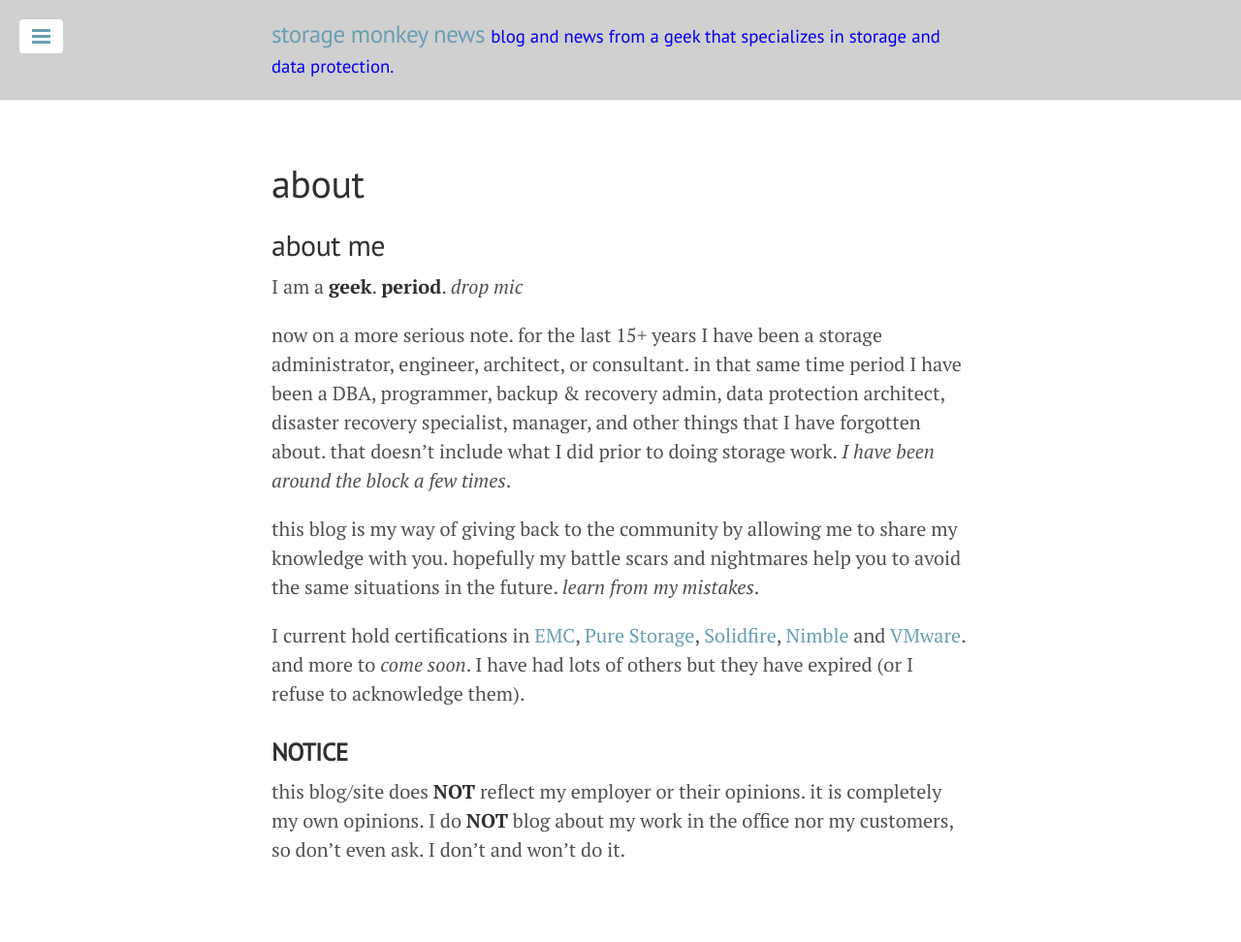
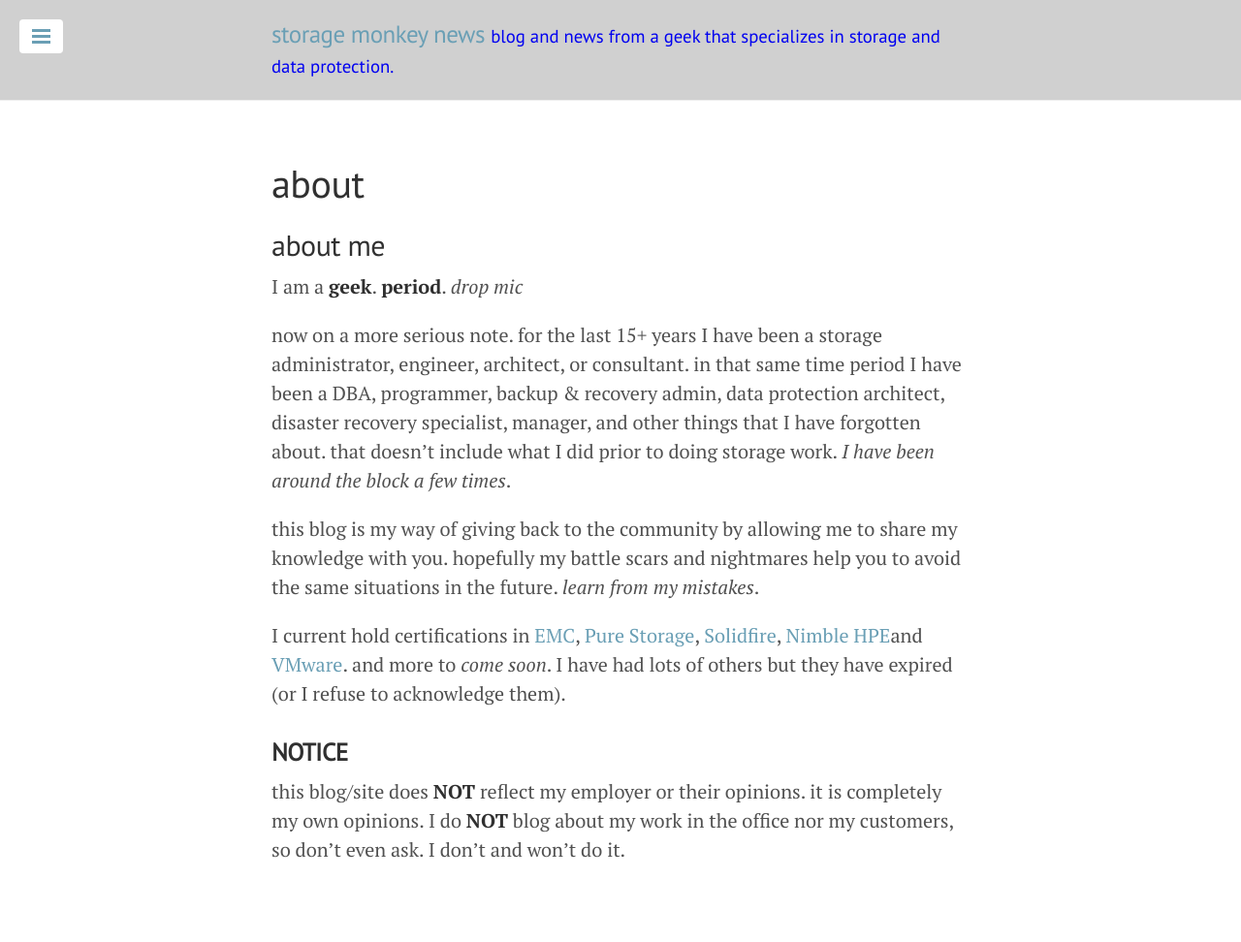
Before and after one commit to sboss/sboss.github.io, a Jekyll site: the page built from about.md, in a window 1280 px wide. Shown: the whole page at 97% size. Built offline with Jekyll 4.4.1, drawn with Linux system fonts in a browser that asks for light colours; nearby versions of some CDN libraries.

Commit message:
updated about me page for my HPE certification updated the infrastrucutre automation post to remove a tag that I didnt talk about. oops

```diff
--- a/about.md
+++ b/about.md
@@ -13,7 +13,7 @@ now on a more serious note.  for the last 15+ years I have been a storage admini
 
 this blog is my way of giving back to the community by allowing me to share my knowledge with you.  hopefully my battle scars and nightmares help you to avoid the same situations in the future.  *learn from my mistakes*.
 
-I current hold certifications in [EMC](http://emc.com), [Pure Storage](https://purestorage.com), [Solidfire](http://solidfire.com), [Nimble](https://nimblestorage.com) and [VMware](http://vmware.com).  and more to *come soon*.  I have had lots of others but they have expired (or I refuse to acknowledge them).
+I current hold certifications in [EMC]( http://emc.com ), [Pure Storage]( https://purestorage.com ), [Solidfire]( http://solidfire.com ), [Nimble]( https://nimblestorage.com ) [HPE]( http://hpe.com )and [VMware]( http://vmware.com ).  and more to *come soon*.  I have had lots of others but they have expired (or I refuse to acknowledge them).
 
 ### **NOTICE**
 
```
Also changed, not shown: _posts/2016-05-18-infrastructure-automation.md (+0 -1 lines).
